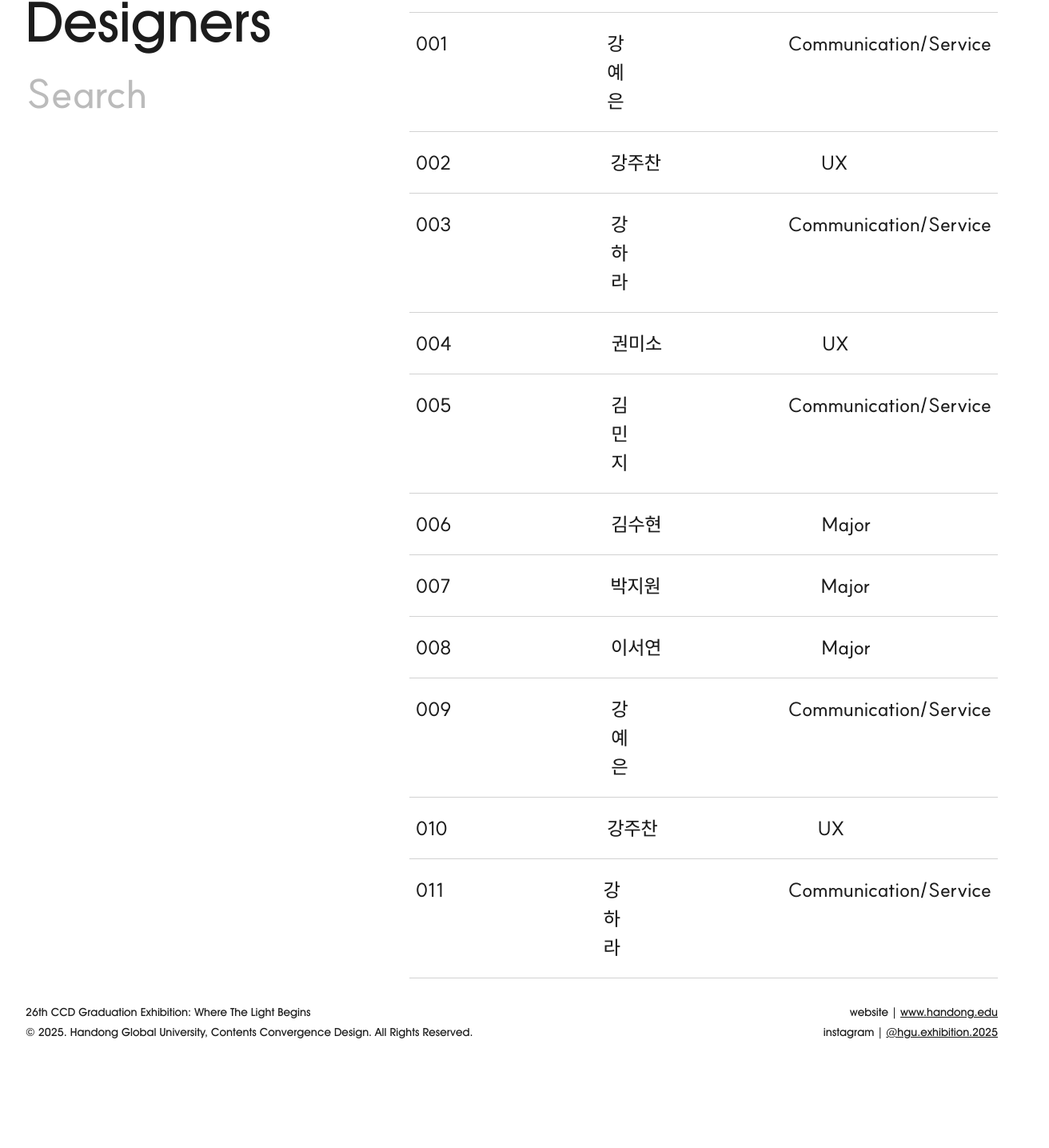
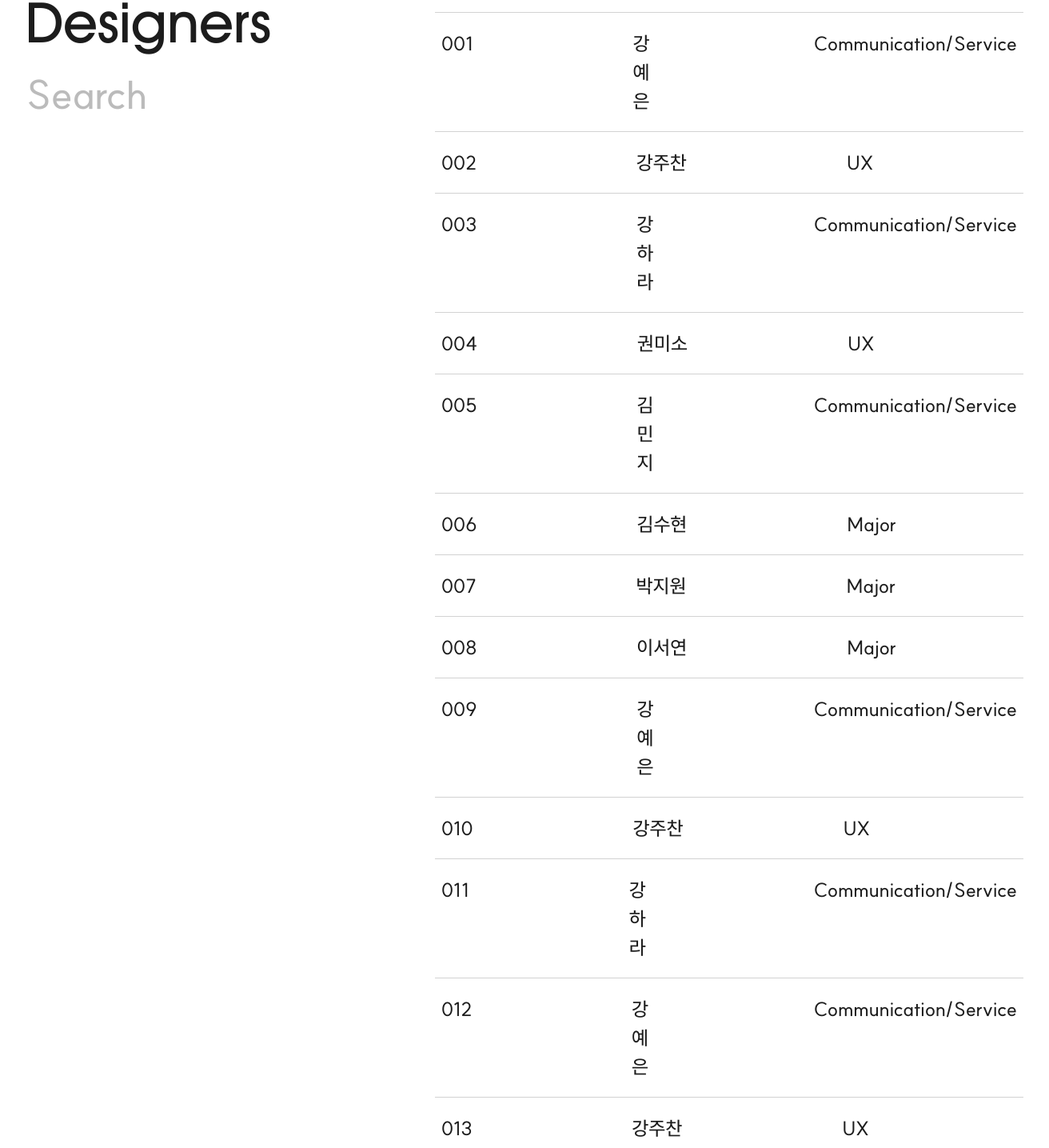
Before and after one commit to handong-global-university-ccd/hgu-where-the-light-begins, a Next.js app: page /designers in a window 1280 px wide. Shown: the part 203-1638 px from the top of the page at 80% size, 1312 px wide, since content can reach past the window. Before the commit the page ends 1574 px from the top, so only its background shows below. Built offline with nearby package versions, Linux system fonts and the light colour scheme.

Commit message:
fix: fix work page(web/app)

```diff
--- a/src/pages/designers/detail/index.tsx
+++ b/src/pages/designers/detail/index.tsx
@@ -6,7 +6,7 @@ import Mobile_HeaderBtn from "../../../components/mobile_headerBtn";
 import MobileFooter from "../../../components/mobile_footer"; // MobileFooter import 확인
 import HoverImage from '../../../img/Image.png';
 import ArtWork from '../../../img/Artwork.png';
-import { suitMedium } from '@/styles/fonts';
+import { avantGarde, suitMedium } from '@/styles/fonts';
 
 export default function DesignerDetailPage() {
   const designer = {
@@ -35,14 +35,14 @@ export default function DesignerDetailPage() {
             <path d="M15 3L6.5 11.5L15 20" stroke="#1C1C1C" strokeWidth="2" strokeLinecap="round"/>
           </svg>
         </Link>
-        <h1 className={`${suitMedium.className} font-[590] text-[20px] text-[#000000]`}>Designers</h1>
+        <h1 className={`${avantGarde.className} font-[400] text-[24px] text-[#000000]`}>Designers</h1>
         <Mobile_HeaderBtn />
 
       </div>
       <div className="p-4 lg:p-12">
         <div className="flex flex-col lg:flex-row lg:gap-16 items-start">
 
-          {/* Left Column (Mobile: Info + Image) */}
+          {/* Left Column */}
           <div className="w-full lg:w-91">
             <div className="flex flex-row gap-4 lg:flex-col">
               {/* Info Box */}
@@ -76,7 +76,7 @@ export default function DesignerDetailPage() {
           <div className="w-full lg:w-7/8">
             {/* Desktop-only Description */}
             <div className="relative w-5/6 hidden lg:block">
-              <p className={`${suitMedium.className} w-full text-[#1C1C1C] text-sm lg:text-[24px] font-[500] mt-4`}>
+              <p className={`${suitMedium.className} w-full text-[#1C1C1C] text-[20px] font-[500] mt-4`}>
                 {designer.description}
               </p>
             </ div>
@@ -98,7 +98,7 @@ export default function DesignerDetailPage() {
                         alt={portfolioItems[0].title}
                         width={365}
                         height={274}
-                        className="object-cover w-full h-auto"
+                        className="object-cover w-full h-auto lg:w-[365px] lg:h-[274px]"
                       />
                       {/* 데스크톱 전용 호버 오버레이 (hidden lg:flex) */}
                       <div className="absolute inset-0 hidden lg:flex items-center justify-center border-2 border-transparent group-hover:border-[#00FF36] transition-all duration-300">
@@ -127,7 +127,7 @@ export default function DesignerDetailPage() {
                             alt={item.title}
                             width={365}
                             height={274}
-                            className="object-cover w-full h-auto"
+                            className="object-cover w-full h-auto lg:w-[365px] lg:h-[274px]"
                           />
                           <div className="absolute inset-0 hidden lg:flex items-center justify-center border-2 border-transparent group-hover:border-[#00FF36] transition-all duration-300">
                             <div className="opacity-0 group-hover:opacity-100 transition-opacity duration-300">
--- a/src/pages/designers/index.tsx
+++ b/src/pages/designers/index.tsx
@@ -26,6 +26,9 @@ const designersData: Designer[] = [
   { id: '009', name: '강예은', major: 'Communication/Service' },
   { id: '010', name: '강주찬', major: 'UX' },
   { id: '011', name: '강하라', major: 'Communication/Service' },
+  { id: '012', name: '강예은', major: 'Communication/Service' },
+  { id: '013', name: '강주찬', major: 'UX' },
+  { id: '014', name: '강하라', major: 'Communication/Service' },
 ];
 
 export default function DesignersPage() {
@@ -59,45 +62,50 @@ export default function DesignersPage() {
   return (
     <div className="min-h-screen bg-white text-[#1C1C1C]">
       {/* Desktop Header */}
-      <div className="hidden lg:block">
+      <div className="hidden lg:block lg:sticky lg:top-0 lg:z-50">
         <Header />
       </div>
 
-      {/* MOBILE HEADER */}
-      <div className="flex lg:hidden items-center justify-between p-4">
-        {isMobileSearchOpen ? (
+      {/* MOBILE HEADER BLOCK */}
+      <div className="lg:hidden sticky top-0 z-50 bg-white">
+        <header className="flex items-center justify-between p-4">
+          <h1 className={`${avantGarde.className} text-[#1C1C1C] text-[40px] font-[400]`}>Designers</h1>
+          <div className="flex items-center gap-4">
+            <button onClick={() => setMobileSearchOpen(!isMobileSearchOpen)}>
+              <svg xmlns="http://www.w3.org/2000/svg" width="24" height="25" viewBox="0 0 24 25" fill="none">
+                <path d="M9.59961 0.5C14.9015 0.5 19.2 4.79786 19.2002 10.0996L19.1875 10.5938C19.0902 12.5133 18.4279 14.2834 17.3652 15.7432L23.4609 21.8389C24.0467 22.4247 24.0467 23.3752 23.4609 23.9609C22.8753 24.5465 21.9256 24.5462 21.3398 23.9609L15.2432 17.8643C13.6588 19.0178 11.7093 19.7002 9.59961 19.7002L9.10645 19.6875C4.03387 19.4306 0 15.236 0 10.0996C0.000168531 4.79801 4.29795 0.500237 9.59961 0.5ZM9.59961 3.5C5.95477 3.50024 3.00017 6.4549 3 10.0996C3 13.7445 5.95467 16.7 9.59961 16.7002C13.2448 16.7002 16.2002 13.7446 16.2002 10.0996C16.2 6.45475 13.2446 3.5 9.59961 3.5Z" fill="#1C1C1C"/>
+              </svg>
+            </button>
+            <Mobile_HeaderBtn />
+          </div>
+        </header>
+        {isMobileSearchOpen && (
+          <div className="p-4 pt-0 relative">
             <input
               type="text"
               placeholder="Search"
               value={searchTerm}
               onChange={(e) => setSearchTerm(e.target.value)}
-            className={`${suitMedium.className} w-[319px] text-[20px] text-[#7C7C7C] bg-transparent border-b border-[#7C7C7C] outline-none`}
+              className={`${suitMedium.className} w-full text-[20px] text-[#7C7C7C] bg-transparent border-b border-[#7C7C7C] outline-none pb-2 pr-8`}
               autoFocus
             />
-        ) : (
-          <h1 className={`${avantGarde.className} text-#1C1C1C text-[40px] font-[400]`}>Designers</h1>
-        )}
-        <div className="flex items-center gap-4">
-          <button onClick={() => setMobileSearchOpen(!isMobileSearchOpen)}>
-            {isMobileSearchOpen ? (
+            <button
+              onClick={() => setMobileSearchOpen(false)}
+              className="absolute right-4 top-0 z-10"
+            >
               <svg xmlns="http://www.w3.org/2000/svg" width="18" height="19" viewBox="0 0 18 19" fill="none">
                 <path d="M8.99707 7.60938L16.5723 0.00195312L17.2812 0.708008L17.9902 1.41309L10.4082 9.02734L17.9902 16.6416L17.2812 17.3467L16.5723 18.0527L8.99707 10.4443L1.4209 18.0547L0.00292969 16.6445L7.58594 9.02734L0.00292969 1.41016L1.4209 0L8.99707 7.60938Z" fill="#1C1C1C"/>
               </svg>
-            ) : (
-               <svg xmlns="http://www.w3.org/2000/svg" width="24" height="25" viewBox="0 0 24 25" fill="none">
-                <path d="M9.59961 0.5C14.9015 0.5 19.2 4.79786 19.2002 10.0996L19.1875 10.5938C19.0902 12.5133 18.4279 14.2834 17.3652 15.7432L23.4609 21.8389C24.0467 22.4247 24.0467 23.3752 23.4609 23.9609C22.8753 24.5465 21.9256 24.5462 21.3398 23.9609L15.2432 17.8643C13.6588 19.0178 11.7093 19.7002 9.59961 19.7002L9.10645 19.6875C4.03387 19.4306 0 15.236 0 10.0996C0.000168531 4.79801 4.29795 0.500237 9.59961 0.5ZM9.59961 3.5C5.95477 3.50024 3.00017 6.4549 3 10.0996C3 13.7445 5.95467 16.7 9.59961 16.7002C13.2448 16.7002 16.2002 13.7446 16.2002 10.0996C16.2 6.45475 13.2446 3.5 9.59961 3.5Z" fill="#1C1C1C"/>
-              </svg>
+            </button>
+          </div>
         )}
-          </button>
-           {!isMobileSearchOpen && (
-              <Mobile_HeaderBtn />
-           )}
-        </div>
+
       </div>
 
       <div className="flex">
-        {/* 왼쪽 사이드바 (Desktop only) */}
-        <div className="hidden lg:block w-128 p-8 min-h-screen">
+        {/* 왼쪽 사이드바 */}
+        <div className="hidden lg:block w-128 lg:fixed lg:top-[147px] lg:h-[calc(100vh_-_147px)]">
+          <div className="h-full flex flex-col p-8">
             <h1 className={`${avantGarde.className} text-[70px] font-normal text-[#1C1C1C]`}>Designers</h1>
             <div>
               <input
@@ -108,8 +116,7 @@ export default function DesignersPage() {
                 className={`${suitMedium.className} w-full text-[50px] font-normal bg-transparent border-none outline-none placeholder-[#BBB]`}
               />
             </div>
-          <div className="w-full h-full bg-white">
-            {/* hoveredId가 있거나, 필터링된 디자이너가 1명일 때 이미지를 보여줍니다. */}
+            <div className="w-full flex-1 bg-white overflow-hidden">
               {hoveredId && (
                 <div className="relative w-4/5 h-full -mt-20">
                   <Image src={HoverImage} alt="Designer preview" fill className="object-contain" />
@@ -117,21 +124,20 @@ export default function DesignersPage() {
               )}
             </div>
           </div>
-
+        </div>
         {/* 오른쪽 메인 콘텐츠 (Full width on mobile) */}
-        <div className="flex-1 bg-white lg:pt-18 w-full">
+        <div className="flex-1 bg-white lg:pt-18 w-full lg:ml-128">
           <div className="lg:px-8">
             <div className="border-b border-[#D2D2D2]">
               {filteredDesigners.map((designer, index) => {
                 const isHovered = hoveredId === designer.id;
                 const isPreviousHovered = index > 0 && hoveredId === filteredDesigners[index - 1].id;
-
                 return (
                   <div
                     key={designer.id}
                     className={`
                       cursor-pointer border-t transition-colors duration-200
-                      ${isHovered || isPreviousHovered ? 'border-[#1C1C1C]' : 'border-[#D2D2D2]'}
+                      ${isHovered || isPreviousHovered ? 'border-[#1C1C1C]' : 'border-[#D2D2D2]'} px-4 lg:px-0
                     `}
                     onMouseEnter={() => setHoveredId(designer.id)}
                     onMouseLeave={() => {
@@ -141,7 +147,7 @@ export default function DesignersPage() {
                     }}
                     onClick={() => handleDesignerClick(designer.id)}
                   >
-                    <div className="p-4 lg:py-5 lg:px-2">
+                    <div className="py-4 lg:py-5 lg:px-2">
                       <div className="flex items-start justify-start gap-x-18 lg:gap-x-[200px]">
                         <div className="flex items-start gap-30">
                           <span className={`${suitMedium.className} w-8 text-[#1C1C1C] text-[13px] lg:text-[24px] lg:w-auto transition-all ${isHovered ? 'font-[600]' : 'font-[400]'}`}>{designer.id}</span>
--- a/src/pages/works/index.tsx
+++ b/src/pages/works/index.tsx
@@ -182,7 +182,7 @@ const WorksPage = () => {
 
         {/* 데스크톱 사이드바 (고정) */}
         {/* 헤더 높이 140px + 7px 오차 = 147px로 설정 (이전 코드 값 유지) */}
-        <aside className="w-full lg:w-1/4 lg:sticky lg:top-[147px] lg:h-[calc(100vh_-_140px)]">
+        <aside className="hidden lg:block lg:w-1/4 lg:fixed lg:top-[147px] lg:h-[calc(100vh_-_147px)]">
         <div className="lg:h-full lg:overflow-y-auto lg:p-8">
           <div className="hidden lg:flex items-baseline mb-8 gap-4">
             <h1 className={`${avantGarde.className} text-[#1C1C1C] text-[70px] font-[400]`}>
@@ -249,7 +249,7 @@ const WorksPage = () => {
         </aside>
 
         {/* --- 메인 프로젝트 그리드 --- */}
-        <main className="flex-1 p-4 lg:p-8">
+        <main className="flex-1 p-4 lg:p-8 lg:ml-[25%]">
           {filteredProjects.length === 0 ? (
             <div className="text-center py-12">
               <p className="text-xl text-gray-400 font-[SUIT]">No projects found</p>
```
Lines whose indentation alone changed are shown as unchanged.
